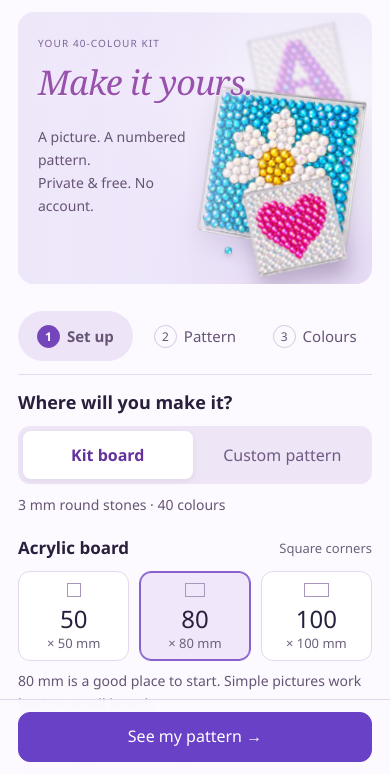
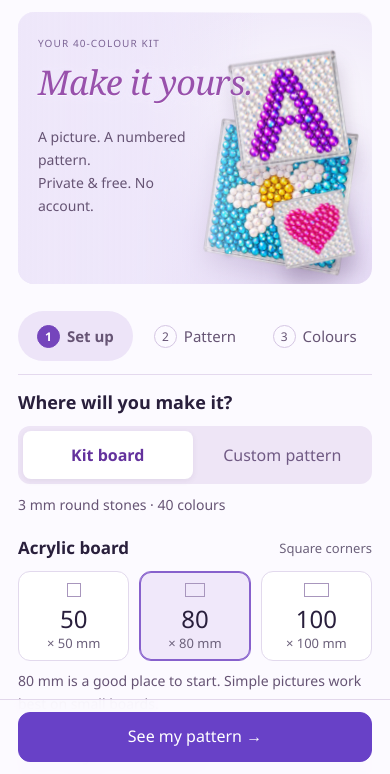
Before and after one commit to niuzipai-gif/wallfid-rhinestone-studio, a plain HTML site: page index.html in a window 390 px wide. Shown: the part 70-844 px from the top of the page. Drawn offline with Linux system fonts and the light colour scheme; a web font is replaced by a local one.

Commit message:
Bring the clear A artwork into the mobile foreground

```diff
--- a/index.html
+++ b/index.html
@@ -1,6 +1,6 @@
 <!doctype html>
 <html lang="en-GB">
-<head><meta charset="utf-8"><meta name="viewport" content="width=device-width,initial-scale=1"><meta name="theme-color" content="#6841c7"><meta name="description" content="Turn your picture into a numbered rhinestone pattern. Choose your acrylic board, use your 40-colour kit, and make it at your own pace."><link rel="icon" href="favicon.svg" type="image/svg+xml"><meta property="og:title" content="WALLFID Rhinestone Studio"><meta property="og:description" content="Make your own numbered rhinestone pattern with your 40-colour kit."><title>WALLFID Rhinestone Studio — Your picture. Your sparkle.</title><link rel="stylesheet" href="wallfid-preview.css?v=06010c8b0c9c"><script src="pattern-core-spark.js?v=b12d20707d08" defer></script><script src="image-sampling-wallfid.js?v=d829484fcde7" defer></script><link rel="stylesheet" href="mobile-flow.css?v=96acb1938367"><link rel="stylesheet" href="image-flow.css?v=21eec424de9d"><link rel="stylesheet" href="custom-pattern.css?v=2a018d73441f"><link rel="stylesheet" href="languages.css?v=7657e5e2a087"><script src="languages-data.js?v=275a703f956c" defer></script><script src="languages.js?v=b60c9b9e4350" defer></script><script src="app-localized.js?v=bfce376b3f94" defer></script><script src="mobile-flow.js?v=caa7e19c9114" defer></script><link rel="stylesheet" href="site-motion.css?v=c9a73562c1c2"></head>
+<head><meta charset="utf-8"><meta name="viewport" content="width=device-width,initial-scale=1"><meta name="theme-color" content="#6841c7"><meta name="description" content="Turn your picture into a numbered rhinestone pattern. Choose your acrylic board, use your 40-colour kit, and make it at your own pace."><link rel="icon" href="favicon.svg" type="image/svg+xml"><meta property="og:title" content="WALLFID Rhinestone Studio"><meta property="og:description" content="Make your own numbered rhinestone pattern with your 40-colour kit."><title>WALLFID Rhinestone Studio — Your picture. Your sparkle.</title><link rel="stylesheet" href="wallfid-preview.css?v=06010c8b0c9c"><script src="pattern-core-spark.js?v=b12d20707d08" defer></script><script src="image-sampling-wallfid.js?v=d829484fcde7" defer></script><link rel="stylesheet" href="mobile-flow.css?v=96acb1938367"><link rel="stylesheet" href="image-flow.css?v=21eec424de9d"><link rel="stylesheet" href="custom-pattern.css?v=2a018d73441f"><link rel="stylesheet" href="languages.css?v=7657e5e2a087"><script src="languages-data.js?v=275a703f956c" defer></script><script src="languages.js?v=b60c9b9e4350" defer></script><script src="app-localized.js?v=bfce376b3f94" defer></script><script src="mobile-flow.js?v=caa7e19c9114" defer></script><link rel="stylesheet" href="site-motion.css?v=3408ad349835"></head>
 <body>
 <a class="skip-link" href="#workspace">Skip to pattern maker</a>
 <header class="site-header"><a class="brand" href="index.html" aria-label="WALLFID Rhinestone Studio home"><svg viewBox="0 0 40 40" fill="none" aria-hidden="true"><path d="M20 2 38 20 20 38 2 20Z M20 2 29 20 20 38 11 20Z M2 20H38" stroke="currentColor" stroke-width="1.4"/></svg><span class="wallfid-wordmark"><span class="wallfid-lettering">WALLFID</span><span class="brand-descriptor">RHINESTONE STUDIO</span></span></a><nav aria-label="Main navigation"><a href="#ideas">A little inspiration</a><a href="#making">How it works</a><button id="helpButton">Making guide ↗</button></nav><button id="languageButton" class="language-button" aria-label="Choose your language" aria-haspopup="dialog" title="Choose your language"><svg viewBox="0 0 24 24" aria-hidden="true"><circle cx="12" cy="12" r="9"/><path d="M3 12h18M12 3c5 5 5 13 0 18M12 3c-5 5-5 13 0 18"/></svg><span id="languageCode" data-no-i18n>EN</span><span aria-hidden="true">⌄</span></button><button id="mobileHelp" class="mobile-only mobile-help" aria-label="Open making guide">Help <span aria-hidden="true">?</span></button><a class="header-action" href="#workspace">Make a pattern <span aria-hidden="true">↗</span></a></header>
--- a/release-manifest.json
+++ b/release-manifest.json
@@ -9,7 +9,7 @@
   "image-flow.css": "21eec424de9d207b92bdbb7733e9f07b434c3b6913551bc46b16fdb9f940b9f4",
   "image-flow.test.cjs": "4bc79647d32306e9be10d0951eef8103ba4e03fa4f0747db3bbe755bb810fd28",
   "image-sampling-wallfid.js": "d829484fcde771b83672dcb9c80f2bf2d170a97ea71ab894de3534bc70b3e5d0",
-  "index.html": "b2bf2bf4bf978b5a42c792b2a8990075585624567dd3494d0a9b551d999569a7",
+  "index.html": "3932b27b31472ed9b55299ac31b5b7454b2c6971393de6d4c21ec749c28f406f",
   "languages-data.js": "275a703f956ce40d52c15b99b9ff6ba07fe0d1424c86bde8b7da8a273676e745",
   "languages.css": "7657e5e2a087134070d4668d09757ef55aed15b7ef5edc329b5944d789e674b7",
   "languages.js": "b60c9b9e4350f34eb3b81257dd0d1cf4823904ceb9a8ee12db085e205efeb91f",
@@ -19,7 +19,7 @@
   "pattern-core-spark.js": "b12d20707d08bd95663177213239e76d95818de56e08c26df68aed15fe90a981",
   "README.md": "7ea742d7f2618e756dd11ec3125fb1e715783aa264bcdfc802d00240ab9ce066",
   "sampling-wallfid.test.cjs": "c261845005abad48e8171b6415ccddd4a256c46b26fee4dac6da5fe372e2e6eb",
-  "site-motion.css": "c9a73562c1c23743e3040c31a620590855d2c406bb992c50c466afcbf5878a5f",
+  "site-motion.css": "3408ad3498352087ac9c2ff7dd27c7f9c15070e7f71040593ff5754bb6496e55",
   "site-motion.js": "e6e5992b0c5946179f9e58d3416539fae0c4060d28b40392c9f1a2fbbdc2d977",
   "small-pattern.test.cjs": "015e9d70242f022bf385bec6eef5c7f74f02add68155ea75050c6785724000f4",
   "spark-preview.css": "278006ca543f94dcacdb35c4b921196791939b7d34e3f9e92e8546853e729b1f",
--- a/site-motion.css
+++ b/site-motion.css
@@ -49,23 +49,23 @@ dialog::backdrop{background:#25153355;animation:backdrop-arrive 180ms ease both}
  .mobile-only.mobile-intro h1{margin:0;max-width:76%;font-size:34px;line-height:1.12;letter-spacing:-.8px;text-wrap:balance;overflow-wrap:anywhere;text-shadow:0 1px 0 #ffffffb0,0 0 12px #eee7fa,0 0 5px #eee7fa}
  .mobile-only.mobile-intro>div>span{display:block;max-width:48%;margin-top:24px;font-size:14px;line-height:1.65;color:#665474}
  .mobile-only.mobile-intro>.artwork-motion{display:block;position:absolute;inset:0;width:100%;height:100%;margin:0;aspect-ratio:auto;z-index:1;--art-scale:1;--float-distance:3px;transform:none;pointer-events:none}
- .mobile-intro .piece-initial{z-index:1;left:64%;top:3%;width:31%;opacity:.34;--board-angle:-12deg;--piece-x:-.5px;--piece-turn:-.25deg;--float-distance:1.5px}
- .mobile-intro .piece-flower{z-index:2;left:48%;top:25%;width:51%;--board-angle:8deg;--piece-x:1px;--piece-turn:.45deg}
- .mobile-intro .piece-heart{z-index:3;left:62%;top:59%;width:32%;--board-angle:-12deg;--piece-x:.8px;--piece-turn:.35deg;--float-distance:4px}
+ .mobile-intro .piece-initial{z-index:4;left:58%;top:12%;width:37%;opacity:1;--board-angle:-8deg;--piece-x:.8px;--piece-turn:.35deg;--float-distance:4px}
+ .mobile-intro .piece-flower{z-index:1;left:50%;top:37%;width:47%;--board-angle:8deg;--piece-x:1px;--piece-turn:.45deg;--float-distance:2px}
+ .mobile-intro .piece-heart{z-index:3;left:71%;top:64%;width:25%;--board-angle:-12deg;--piece-x:.6px;--piece-turn:.3deg;--float-distance:3px}
  .mobile-only.mobile-intro>.artwork-motion .artwork-piece>img{width:100%;height:100%;max-width:none;margin:0;transform:rotate(var(--board-angle))}
- .mobile-only.mobile-intro>.artwork-motion .piece-initial>img{filter:blur(1.2px) drop-shadow(0 3px 4px #4c326719)}
+ .mobile-only.mobile-intro>.artwork-motion .piece-initial>img{filter:drop-shadow(0 13px 10px #42215335)}
  .mobile-only.mobile-intro>.artwork-motion .piece-flower>img{transform:perspective(450px) rotateY(-12deg) rotate(var(--board-angle));filter:drop-shadow(0 12px 12px #4c32672a)}
  .mobile-only.mobile-intro>.artwork-motion .piece-heart>img{filter:drop-shadow(0 15px 10px #4221533b)}
  .mobile-only.mobile-intro>.artwork-motion>.artwork-pen{display:none}
  .mobile-intro .floating-gem{width:8px;height:8px;--piece-x:.5px}
  .mobile-intro .gem-1{left:91%;top:54%;width:6px;height:6px;opacity:.6;filter:blur(.5px)}.mobile-intro .gem-2{left:58%;top:86%;width:9px;height:9px;filter:drop-shadow(0 3px 2px #42215333)}
  .mobile-intro .gem-3,.mobile-intro .gem-4,.mobile-intro .gem-5{display:none}
- .mobile-intro .glint-1{display:none}.mobile-intro .glint-2{left:77%;top:79%}.mobile-intro .glint-3{left:73%;top:46%}
+ .mobile-intro .glint-1{left:77%;top:29%}.mobile-intro .glint-2{left:84%;top:78%}.mobile-intro .glint-3{left:71%;top:59%}
  .mobile-intro .art-glint{width:9px;height:9px}
  .hero-art>.artwork-motion{width:100%;margin-left:0}
 }
 @media(max-width:370px){.mobile-only.mobile-intro{padding:22px 18px;min-height:266px}.mobile-only.mobile-intro h1{font-size:30px}.mobile-only.mobile-intro>div>span{max-width:48%;font-size:13px;margin-top:22px}}
-@media(min-width:600px) and (max-width:900px){.mobile-only.mobile-intro{min-height:310px;padding:30px}.mobile-only.mobile-intro h1{font-size:42px}.mobile-only.mobile-intro>div>span{max-width:46%;font-size:17px}.mobile-intro .piece-initial{left:74%;width:20%}.mobile-intro .piece-flower{left:55%;top:11%;width:35%}.mobile-intro .piece-heart{left:73%;top:56%;width:21%}}
+@media(min-width:600px) and (max-width:900px){.mobile-only.mobile-intro{min-height:310px;padding:30px}.mobile-only.mobile-intro h1{font-size:42px}.mobile-only.mobile-intro>div>span{max-width:46%;font-size:17px}.mobile-intro .piece-initial{left:69%;top:9%;width:25%}.mobile-intro .piece-flower{left:53%;top:28%;width:32%}.mobile-intro .piece-heart{left:74%;top:59%;width:20%}}
 @media(prefers-reduced-motion:reduce){
  html.motion-ready .artwork-piece,html.motion-ready .floating-gem,html.motion-ready .artwork-motion .art-glint{animation:none!important}
  .artwork-piece,.floating-gem{transform:none!important}
```
